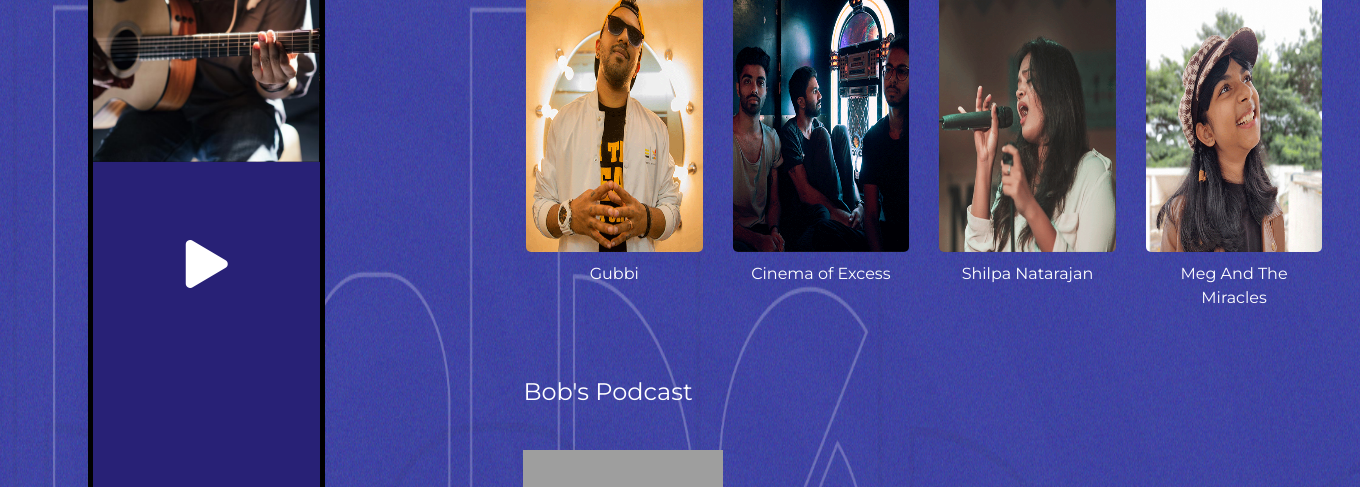
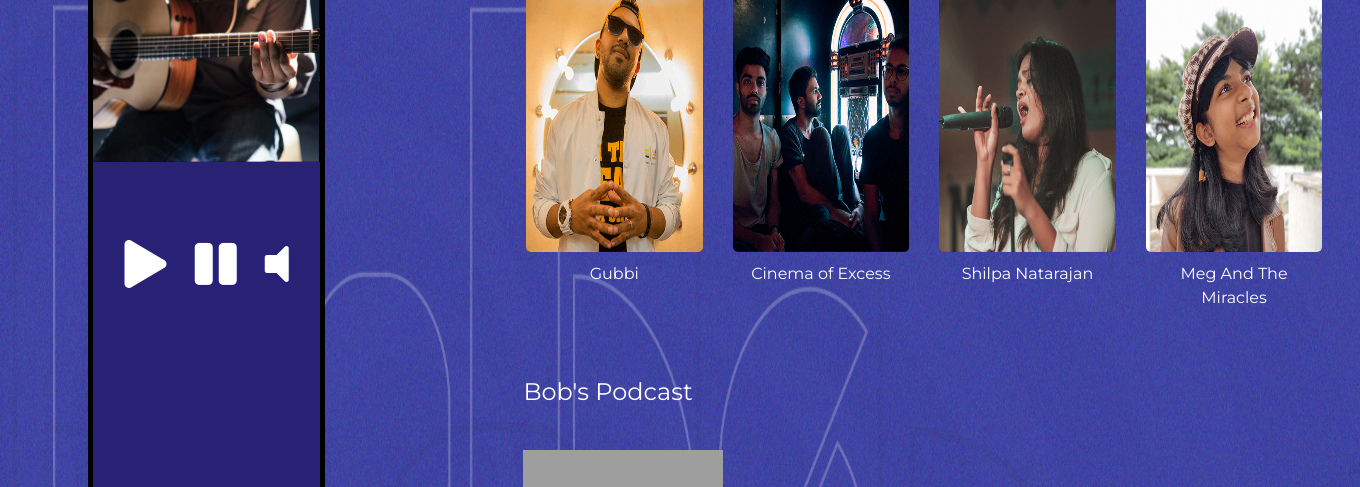
Before and after one commit to gurunadig/bobs-revamp, a Django app: page / in a window 1360 px wide. Shown: the part 233-720 px from the top of that part. Run offline with Django 4.2, Linux system fonts and the light colour scheme; data comes from the database, SQL or seed files in the repository; the page is wider than the window, and the part outside it is not shown; some libraries are stand-ins or nearby versions; grey boxes are pictures that could not be loaded.

Commit message:
audio mute

```diff
--- a/bobsradio/radio/templates/radio/BlogDetails.html
+++ b/bobsradio/radio/templates/radio/BlogDetails.html
@@ -4,7 +4,7 @@
 {% block content %}
 <div class="forbg">
 <div class="col-12">
-    <h2 class="text-center main-title-white mt-3 mb-4">Bob's Star</h2>
+    <h2 class="text-center main-title-white mt-3 mb-4">Bob's Blog</h2>
 </div>
 <div class="container">
 
--- a/bobsradio/static/css/style.css
+++ b/bobsradio/static/css/style.css
@@ -350,6 +350,7 @@ body::-webkit-scrollbar-thumb
 
 .artistnamegrid{
     min-height: 230px;
+    max-height: auto;
 }
 
 
--- a/bobsradio/templates/player.html
+++ b/bobsradio/templates/player.html
@@ -10,6 +10,12 @@
 			<button class="btn btn-play" onclick="playAudio()" type="button">
 				<i class="fas fa-play playbtn"></i>
 			</button>
+			<button class="btn btn-play" onclick="pauseAudio()" type="button">
+				<i class="fas fa-pause playbtn"></i>
+			</button>
+			<button class="btn btn-play" onclick="muteAudio()" type="button">
+				<i class="fas fa-volume-off playbtn"></i>
+			</button>
 		</div>
 	</div>
 </div>
```
Also changed, not shown: bobsradio/radio/templates/radio/about.html (+6 -5 lines), bobsradio/static/js/player.js (+10 -0 lines).
